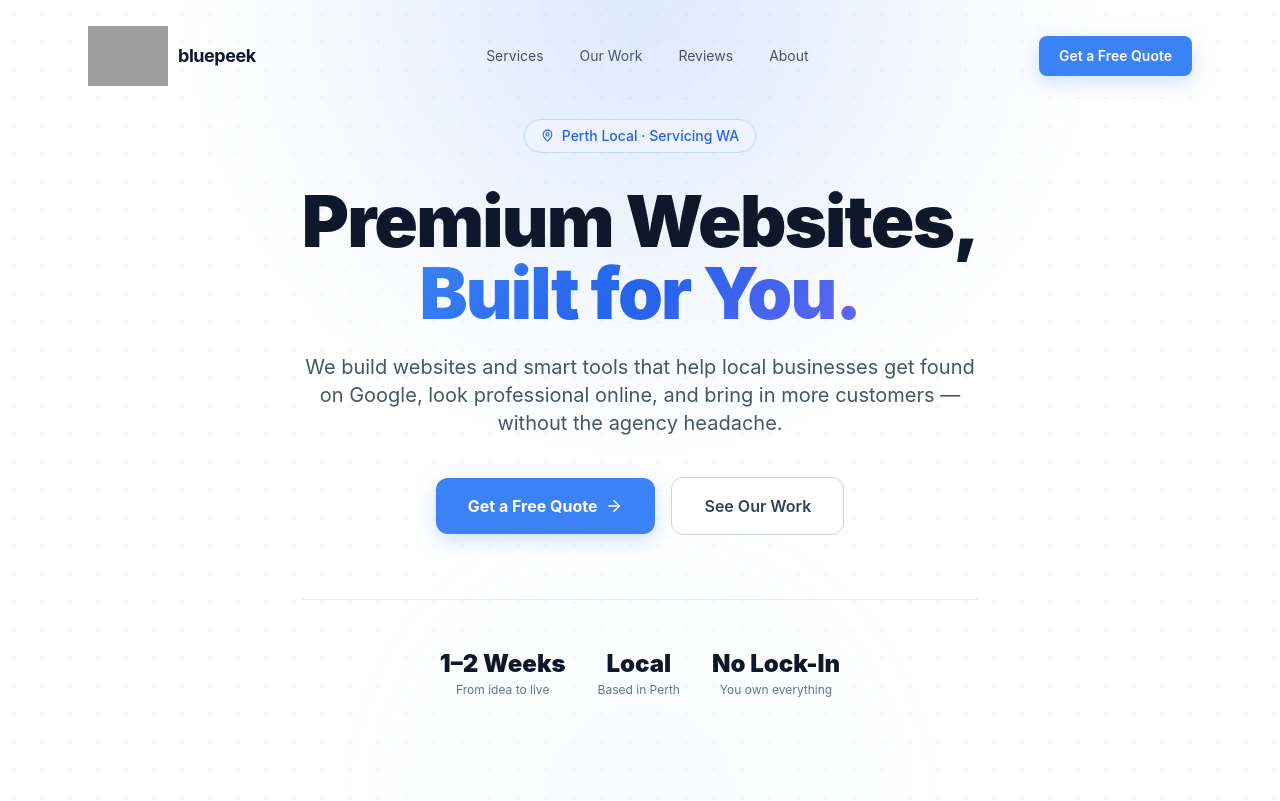
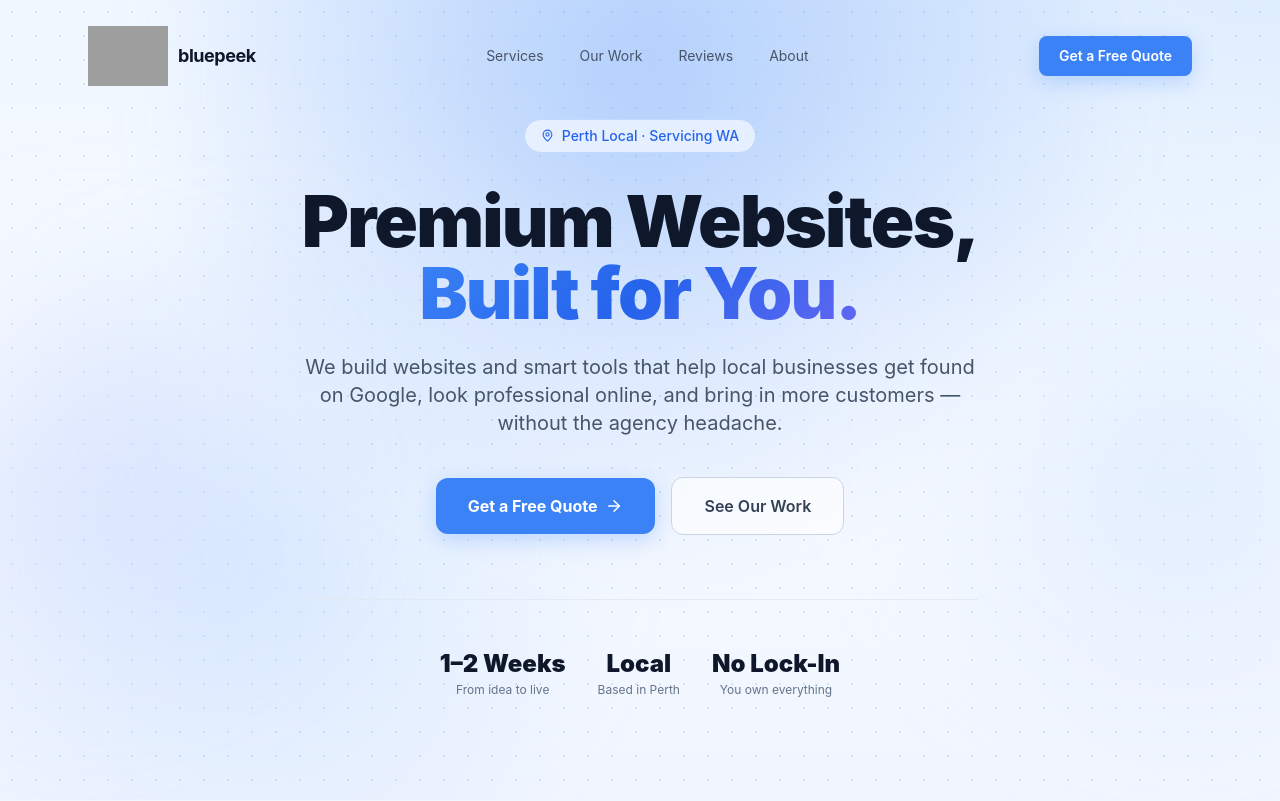
Before and after one commit to zachcolvillez-stack/bluepeek-website, a Next.js app: page / in a window 1280 px wide. Shown: the top 801 px of the page. Built offline with nearby package versions, Linux system fonts and the light colour scheme; grey boxes are pictures that could not be loaded.

Commit message:
Add depth to background with stronger glows and soft blue base

```diff
--- a/app/globals.css
+++ b/app/globals.css
@@ -7,7 +7,7 @@
 html { scroll-behavior: smooth; }
 
 body {
-  background: #ffffff;
+  background: #f0f7ff;
   color: #0f172a;
   font-family: -apple-system, BlinkMacSystemFont, 'Segoe UI', Roboto, 'Inter', sans-serif;
   -webkit-font-smoothing: antialiased;
@@ -21,8 +21,8 @@ body {
 }
 
 .dot-bg {
-  background-image: radial-gradient(rgba(59, 130, 246, 0.15) 1px, transparent 1px);
-  background-size: 28px 28px;
+  background-image: radial-gradient(rgba(59, 130, 246, 0.22) 1px, transparent 1px);
+  background-size: 24px 24px;
 }
 
 .card-glow:hover {
--- a/components/SceneBackground.jsx
+++ b/components/SceneBackground.jsx
@@ -1,13 +1,13 @@
 'use client'
 
 const SCENES = {
-  hero:           { glowX: '50%', glowY: '0%',   glowSize: '900px', glowColor: 'rgba(59,130,246,0.18)' },
-  services:       { glowX: '85%', glowY: '15%',  glowSize: '800px', glowColor: 'rgba(99,102,241,0.16)' },
-  work:           { glowX: '10%', glowY: '30%',  glowSize: '850px', glowColor: 'rgba(59,130,246,0.16)' },
-  'how-it-works': { glowX: '90%', glowY: '50%',  glowSize: '750px', glowColor: 'rgba(96,165,250,0.18)' },
-  reviews:        { glowX: '15%', glowY: '60%',  glowSize: '800px', glowColor: 'rgba(99,102,241,0.16)' },
-  about:          { glowX: '80%', glowY: '80%',  glowSize: '900px', glowColor: 'rgba(59,130,246,0.18)' },
-  contact:        { glowX: '50%', glowY: '40%',  glowSize: '1000px', glowColor: 'rgba(59,130,246,0.20)' },
+  hero:           { glowX: '50%', glowY: '10%',  glowColor: 'rgba(59,130,246,0.32)',  secondX: '20%', secondY: '70%', secondColor: 'rgba(147,197,253,0.28)' },
+  services:       { glowX: '85%', glowY: '20%',  glowColor: 'rgba(99,102,241,0.30)',  secondX: '15%', secondY: '60%', secondColor: 'rgba(96,165,250,0.25)' },
+  work:           { glowX: '15%', glowY: '30%',  glowColor: 'rgba(59,130,246,0.30)',  secondX: '85%', secondY: '70%', secondColor: 'rgba(147,197,253,0.28)' },
+  'how-it-works': { glowX: '80%', glowY: '50%',  glowColor: 'rgba(96,165,250,0.32)',  secondX: '20%', secondY: '20%', secondColor: 'rgba(99,102,241,0.25)' },
+  reviews:        { glowX: '20%', glowY: '60%',  glowColor: 'rgba(99,102,241,0.30)',  secondX: '80%', secondY: '20%', secondColor: 'rgba(59,130,246,0.28)' },
+  about:          { glowX: '75%', glowY: '75%',  glowColor: 'rgba(59,130,246,0.32)',  secondX: '20%', secondY: '30%', secondColor: 'rgba(147,197,253,0.28)' },
+  contact:        { glowX: '50%', glowY: '40%',  glowColor: 'rgba(59,130,246,0.35)',  secondX: '80%', secondY: '80%', secondColor: 'rgba(99,102,241,0.28)' },
 }
 
 export default function SceneBackground({ scene }) {
@@ -15,39 +15,71 @@ export default function SceneBackground({ scene }) {
 
   return (
     <div className="fixed inset-0 z-0 pointer-events-none overflow-hidden">
-      {/* Base white */}
-      <div className="absolute inset-0 bg-white" />
+      {/* Base — soft blue-white instead of pure white */}
+      <div className="absolute inset-0" style={{ background: 'linear-gradient(180deg, #f0f7ff 0%, #f8fbff 50%, #f0f5ff 100%)' }} />
 
       {/* Soft dot grid */}
-      <div className="absolute inset-0 dot-bg opacity-60" />
+      <div className="absolute inset-0 dot-bg opacity-80" />
 
-      {/* Moving blue glow */}
+      {/* Primary moving blue glow — bigger and more visible */}
       <div
         className="absolute transition-all ease-out"
         style={{
           left: s.glowX,
           top: s.glowY,
           transform: 'translate(-50%, -50%)',
-          width: s.glowSize,
-          height: s.glowSize,
-          background: `radial-gradient(circle, ${s.glowColor} 0%, transparent 70%)`,
-          transitionDuration: '1800ms',
-          filter: 'blur(20px)',
+          width: '1100px',
+          height: '1100px',
+          background: `radial-gradient(circle, ${s.glowColor} 0%, transparent 65%)`,
+          transitionDuration: '2000ms',
+          filter: 'blur(30px)',
         }}
       />
 
-      {/* Soft secondary glow */}
+      {/* Secondary moving glow */}
       <div
-        className="absolute transition-all ease-out opacity-50"
+        className="absolute transition-all ease-out"
         style={{
-          right: s.glowX,
-          bottom: s.glowY,
-          transform: 'translate(50%, 50%)',
+          left: s.secondX,
+          top: s.secondY,
+          transform: 'translate(-50%, -50%)',
+          width: '800px',
+          height: '800px',
+          background: `radial-gradient(circle, ${s.secondColor} 0%, transparent 65%)`,
+          transitionDuration: '2500ms',
+          filter: 'blur(40px)',
+        }}
+      />
+
+      {/* Static soft accent shapes for depth */}
+      <div
+        className="absolute"
+        style={{
+          right: '-200px',
+          top: '20%',
           width: '600px',
           height: '600px',
-          background: `radial-gradient(circle, rgba(147,197,253,0.15) 0%, transparent 70%)`,
-          transitionDuration: '2200ms',
-          filter: 'blur(30px)',
+          background: 'radial-gradient(circle, rgba(191,219,254,0.4) 0%, transparent 70%)',
+          filter: 'blur(60px)',
+        }}
+      />
+      <div
+        className="absolute"
+        style={{
+          left: '-150px',
+          bottom: '10%',
+          width: '500px',
+          height: '500px',
+          background: 'radial-gradient(circle, rgba(199,210,254,0.4) 0%, transparent 70%)',
+          filter: 'blur(60px)',
+        }}
+      />
+
+      {/* Subtle top-right corner gradient for warmth */}
+      <div
+        className="absolute top-0 right-0 w-full h-1/2"
+        style={{
+          background: 'radial-gradient(ellipse at top right, rgba(96,165,250,0.12) 0%, transparent 60%)',
         }}
       />
     </div>
```
